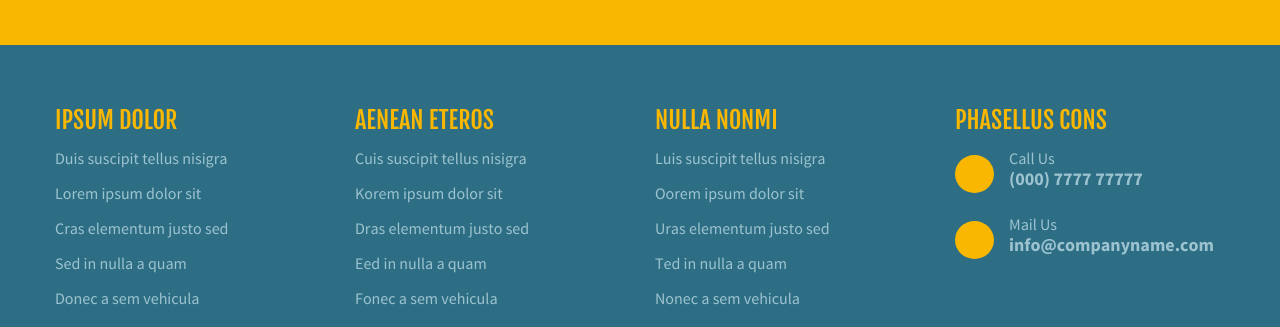
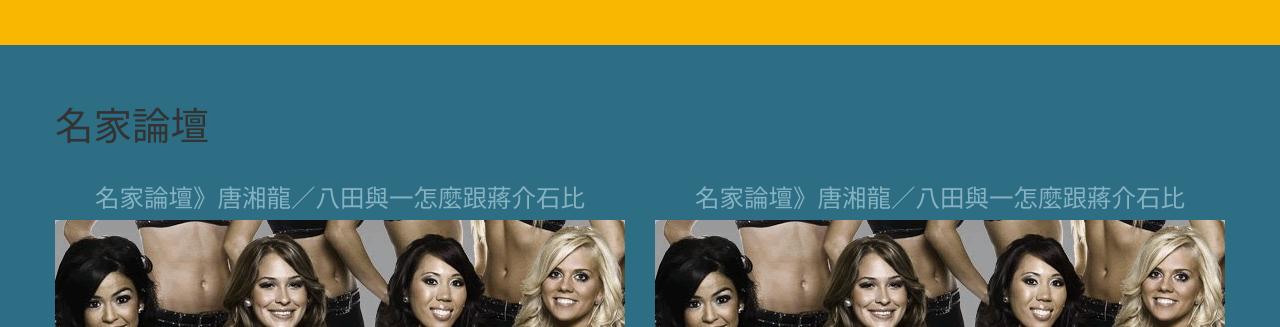
Before and after one commit to NOWnews/LiveMarketingEventPage, a website: page index.html in a window 1280 px wide. Shown: the part 2473-2800 px from the top of the page. Drawn offline with Linux system fonts and the light colour scheme.

Commit message:
add 名家輪談v1

```diff
--- a/index.html
+++ b/index.html
@@ -245,7 +245,8 @@
         </div>
         <div class="footer-wrapper">
             <div class="container">
-                <div class="site-footer">
+                <h1>名家論壇</h1>
+                <!-- <div class="site-footer">
                     <div class="row-fluid">
                         <div class="span3">
                             <div class="block">
@@ -303,9 +304,22 @@
                             </div>
                         </div>
                     </div>
-                </div>
+                </div> -->
                 <div class="copy-rights">
-                    Copyright (c) websitename. All rights reserved. Designed by :  <strong><a href="http://www.alltemplateneeds.com">  www.alltemplateneeds.com</a></strong><br>Images From . <a href="http://www.photorack.net"> www.photorack.net </a>/<a href="http://www.wallcoo.net"> www.wallcoo.net</a>
+                    <div class="row-fluid">
+                        <div class="span6">
+                            <div class="block">
+                                <h3>名家論壇》唐湘龍／八田與一怎麼跟蔣介石比</h3>
+                                <img src="img/img1.png" />
+                            </div>
+                        </div>
+                        <div class="span6">
+                            <div class="block">
+                                <h3>名家論壇》唐湘龍／八田與一怎麼跟蔣介石比</h3>
+                                <img src="img/img1.png" />
+                            </div>
+                        </div>
+                    </div>
                 </div>
             </div>
         </div>
```
